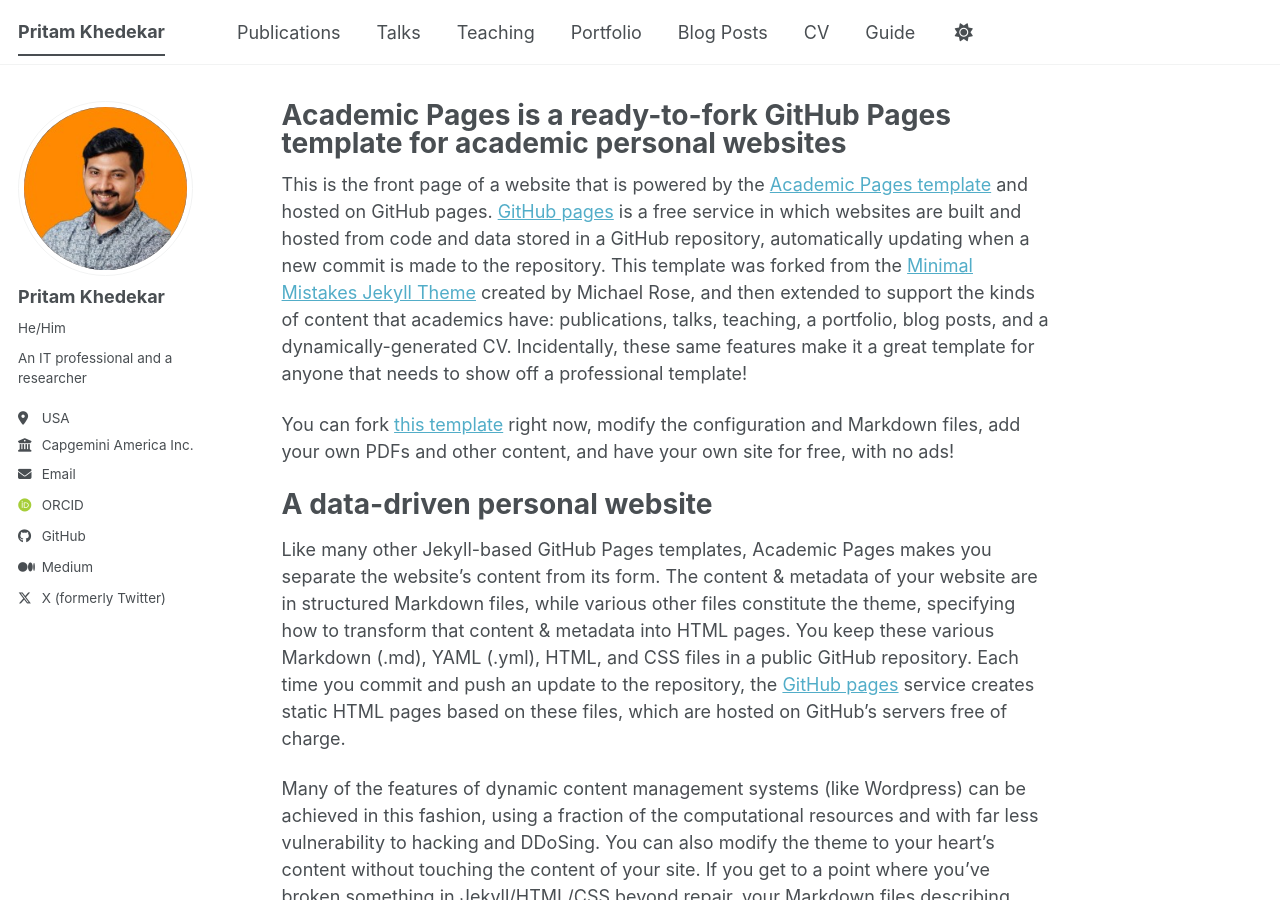
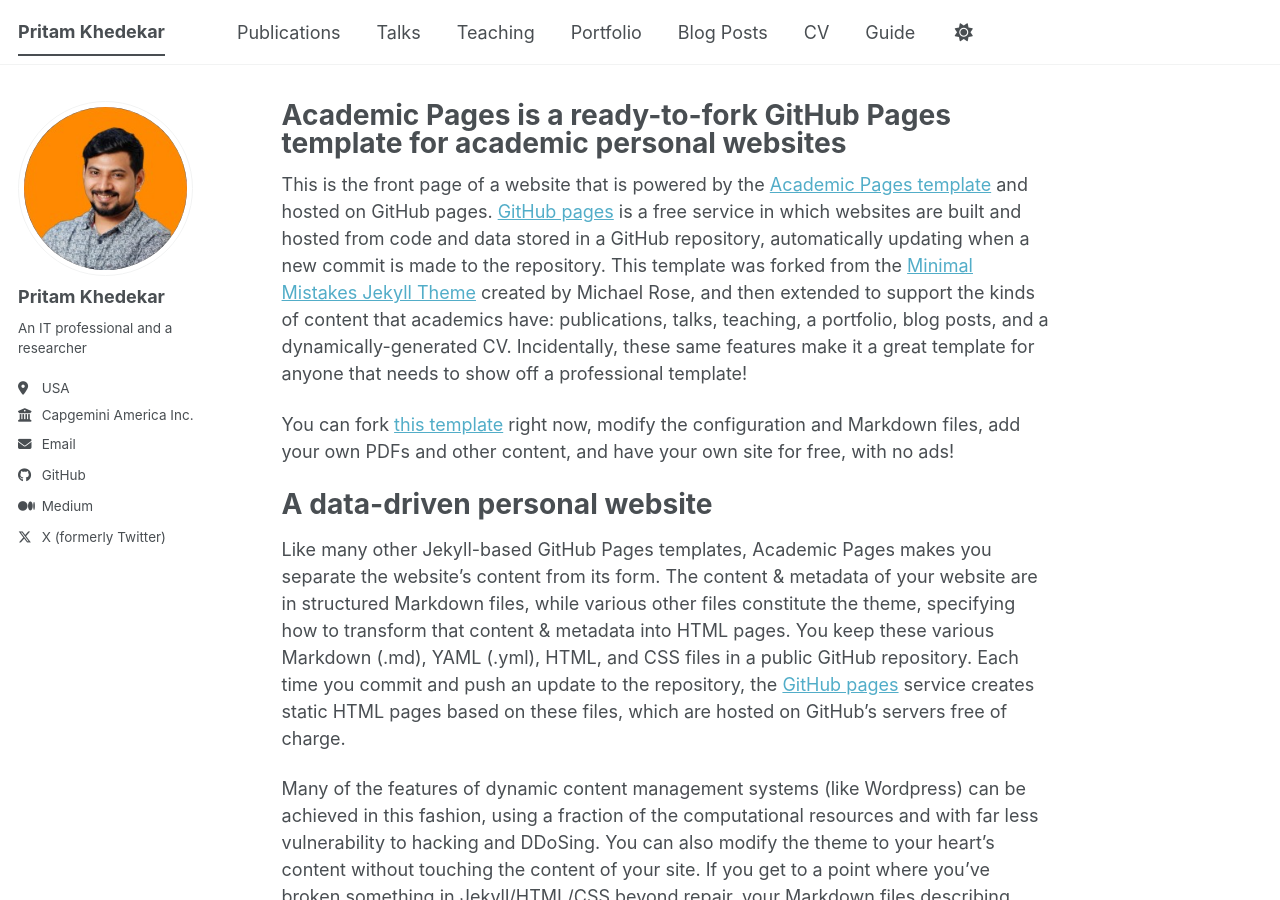
Before and after one commit to protonic/protonic.github.io, a Jekyll site: the page built from _pages/about.md, in a window 1280 px wide and 900 px high. Built offline with Jekyll 4.4.1, drawn with Linux system fonts in a browser that asks for light colours; some web fonts are replaced; a script bundle is joined from its source files by our own code; library files that are not in the unit come from our copies.

Commit message:
Update _config.yml

```diff
--- a/_config.yml
+++ b/_config.yml
@@ -10,7 +10,7 @@
 locale                   : "en-US"
 site_theme               : "default" # The available themes options are "default", "air", "sunrise", "mint", "dirt" and "contrast"
 title                    : "Pritam Khedekar"
-title_separator          : "||"
+title_separator          : "|"
 name                     : &name "Pritam Khedekar"
 description              : &description "Pritam Khedekar's academic portfolio"   # Update this with a general description of your site, this is the default if not overridden by a page
 url                      : https://protonic.github.io # The base hostname & protocol for your site e.g. "https://[your GitHub username].github.io",
@@ -25,7 +25,7 @@
   # Biographic information
   avatar           : "1741735436333.jpg"
   name             : "Pritam Khedekar"
-  pronouns         : "He/Him" # example: "she/her"
+  pronouns         : # "He/Him" # example: "He/Him"
   bio              : "An IT professional and a researcher"
   location         : "USA"
   employer         : "Capgemini America Inc."
@@ -35,10 +35,10 @@
   # Academic websites
   academia         : # URL
   arxiv            : # URL - Update with the correct link to your profile
-  googlescholar    : #"https://scholar.google.com/citations?user=PS_CX0AAAAAJ"
+  googlescholar    : # "https://scholar.google.com/citations?user=PS_CX0AAAAAJ"
   inspire-hep      : # URL
   impactstory      : # URL
-  orcid            : "https://orcid.org/0009-0004-5548-541X"
+  orcid            : # "https://orcid.org/0009-0004-5548-541X"
   semantic         : # URL
   ssrn             : # URL
   pubmed           : #"https://www.ncbi.nlm.nih.gov/pubmed/?term=john+snow"
```
